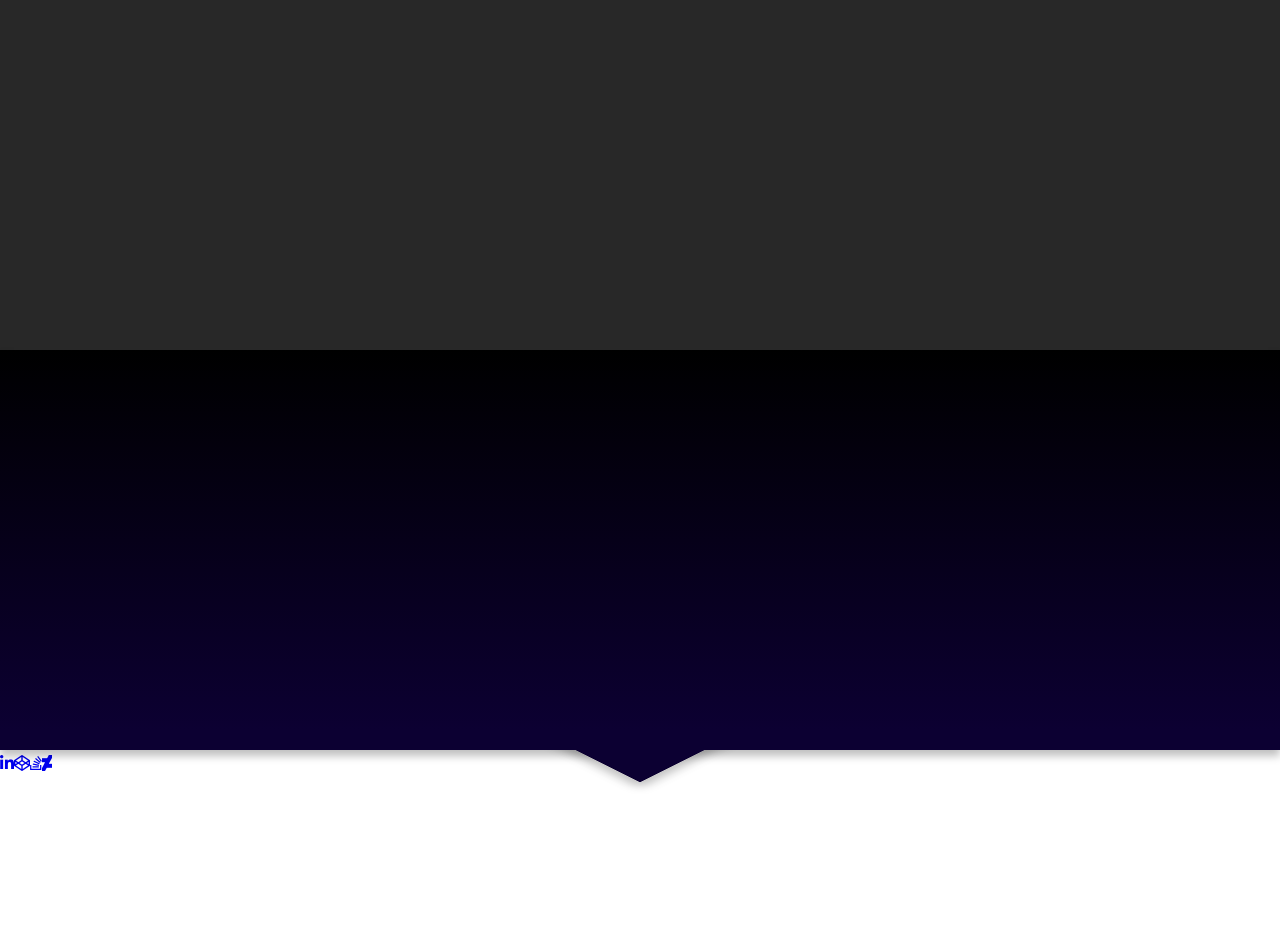
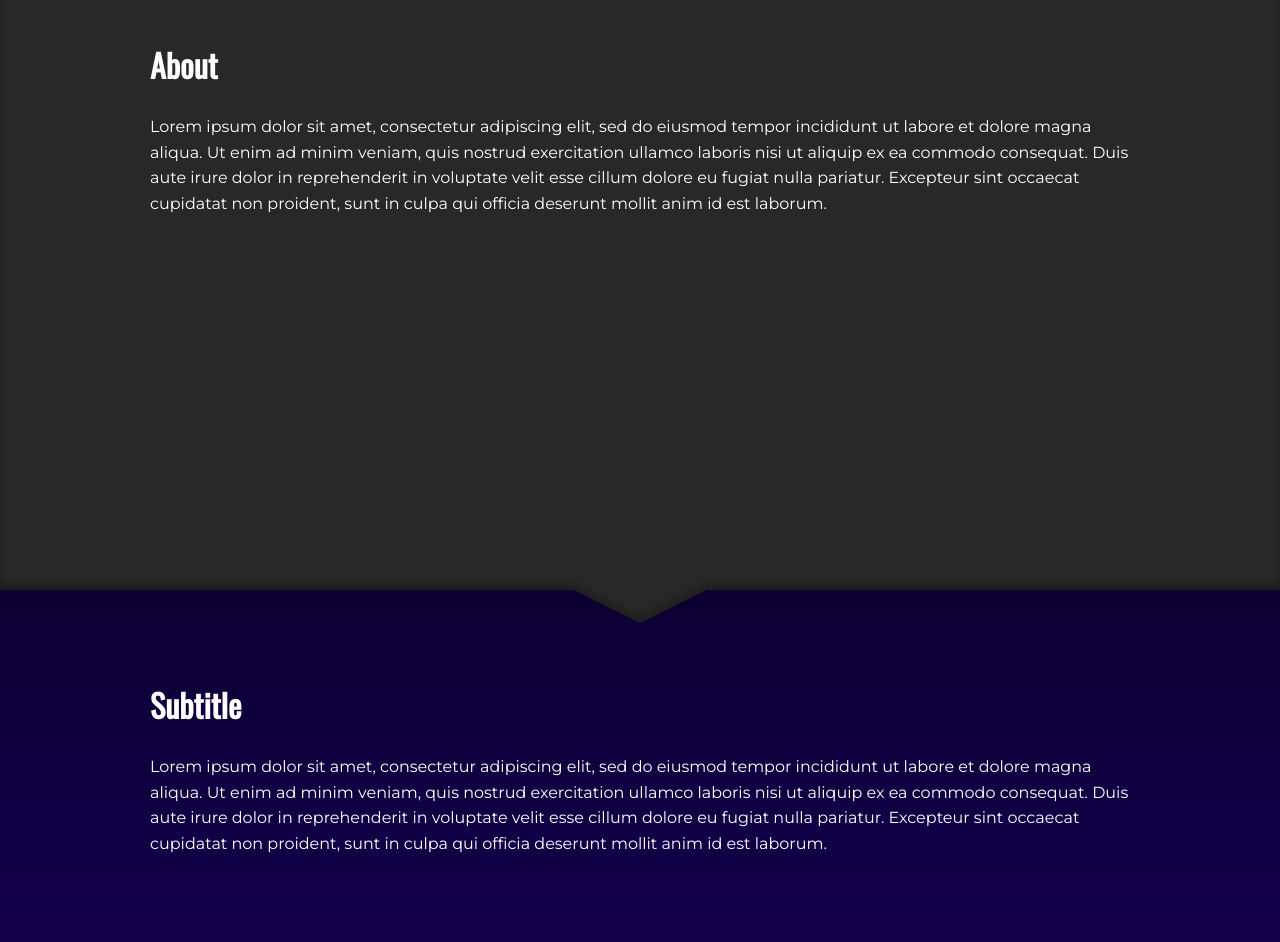
Before and after one commit to warkentien2/warkentien2, a React (Create React App) app: page / in a window 1280 px wide. Shown: the part 730-1672 px from the top of the page. Before the commit the page ends 1640 px from the top, so only its background shows below. Built offline with nearby package versions, Linux system fonts and the light colour scheme.

Commit message:
Create inset sections

```diff
--- a/public/index.html
+++ b/public/index.html
@@ -25,7 +25,7 @@
       Learn how to configure a non-root public URL by running `npm run build`.
     -->
     <link rel="stylesheet" href="https://use.fontawesome.com/releases/v5.8.1/css/all.css" integrity="sha384-50oBUHEmvpQ+1lW4y57PTFmhCaXp0ML5d60M1M7uH2+nqUivzIebhndOJK28anvf" crossorigin="anonymous">
-    <link href="https://fonts.googleapis.com/css?family=Oswald|Nanum+Pen+Script&display=swap" rel="stylesheet">
+    <link href="https://fonts.googleapis.com/css?family=Montserrat|Oswald|Nanum+Pen+Script&display=swap" rel="stylesheet">
     <title>React App</title>
   </head>
   <body>
--- a/src/App.js
+++ b/src/App.js
@@ -39,17 +39,31 @@ function App() {
           </React.Suspense>
         </section>
         <section id="animation" className="section section--second">
-
+          <div className="container">
+            <h2>About</h2>
+            <p>Lorem ipsum dolor sit amet, consectetur adipiscing elit, sed do eiusmod tempor incididunt ut labore et dolore magna aliqua.
+              Ut enim ad minim veniam, quis nostrud exercitation ullamco laboris nisi ut aliquip ex ea commodo consequat. Duis aute irure
+              dolor in reprehenderit in voluptate velit esse cillum dolore eu fugiat nulla pariatur. Excepteur sint occaecat cupidatat non
+              proident, sunt in culpa qui officia deserunt mollit anim id est laborum.</p>
+          </div>
         </section>
         <section id="projects" className="section section--third">
-
+          <div className="container">
+            <h2>Subtitle</h2>
+            <p>Lorem ipsum dolor sit amet, consectetur adipiscing elit, sed do eiusmod tempor incididunt ut labore et dolore magna aliqua.
+              Ut enim ad minim veniam, quis nostrud exercitation ullamco laboris nisi ut aliquip ex ea commodo consequat. Duis aute irure
+              dolor in reprehenderit in voluptate velit esse cillum dolore eu fugiat nulla pariatur. Excepteur sint occaecat cupidatat non
+              proident, sunt in culpa qui officia deserunt mollit anim id est laborum.</p>
+          </div>
         </section>
         <footer id="contact" className="footer">
-          <div>
-            <a href="https://www.linkedin.com/in/warkentien2/" target="_blank" className="ml-1 mr-1 rt-3"><i className="fab fa-linkedin-in"></i></a>
-            <a href="https://codepen.io/warkentien2/" target="_blank" className="ml-1 mr-1 rt-3"><i className="fab fa-codepen"></i></a>
-            <a href="https://stackoverflow.com/users/4714084/warkentien2?tab=profile" target="_blank" className="ml-1 mr-1 rt-3"><i className="fab fa-stack-overflow"></i></a>
-            <a href="https://www.deviantart.com/warkentien2/gallery/" target="_blank" className="ml-1 mr-1 rt-3"><i className="fab fa-deviantart"></i></a>
+          <div className="container">
+            <div>
+              <a href="https://www.linkedin.com/in/warkentien2/" target="_blank" className="ml-1 mr-1 rt-3"><i className="fab fa-linkedin-in"></i></a>
+              <a href="https://codepen.io/warkentien2/" target="_blank" className="ml-1 mr-1 rt-3"><i className="fab fa-codepen"></i></a>
+              <a href="https://stackoverflow.com/users/4714084/warkentien2?tab=profile" target="_blank" className="ml-1 mr-1 rt-3"><i className="fab fa-stack-overflow"></i></a>
+              <a href="https://www.deviantart.com/warkentien2/gallery/" target="_blank" className="ml-1 mr-1 rt-3"><i className="fab fa-deviantart"></i></a>
+            </div>
           </div>
         </footer>
       </main>
--- a/src/components/Tarantula/index.js
+++ b/src/components/Tarantula/index.js
@@ -309,7 +309,7 @@ function Tarantula({isMobile}) {
       .set(wait.current, { autoAlpha: 0 }, 'setup')
 
       .addLabel('motion-1', 'setup+=0.01')
-      .to(wait.current, 1.5, { yoyo: true, yoyoEase: true, repeat: 3, ease: Power1.easeIn, autoAlpha: 0.25 }, 'motion-1')
+      .to(wait.current, 1.5, { yoyo: true, yoyoEase: true, repeat: 3, ease: Power1.easeIn, autoAlpha: 0.5 }, 'motion-1')
       .to(tarantulaWrapper.current, 0.5, { autoAlpha: 1, ease: Power2.easeIn }, 'motion-1')
 
       // walk cycle
--- a/src/styles/css/index.css
+++ b/src/styles/css/index.css
@@ -4,7 +4,16 @@
   width: 100%;
   min-height: 100vh;
   background: white;
-  font-family: Oswald, sans-serif;
+  font-family: Montserrat, sans-serif;
+}
+
+h1,
+h2,
+h3,
+h4,
+h5,
+h6 {
+  font-family: Oswald, Helvetica, sans-serif;
 }
 
 .main {
@@ -44,20 +53,27 @@
 
 .section {
   position: relative;
-  min-height: 50vh;
-  box-shadow: 0 0.75vh 1vh rgba(0, 0, 0, 0.25);
-  z-index: 1;
+  min-height: 80vh;
+  box-shadow: 0 0.75vh 1vh rgba(0, 0, 0, 0.375);
+  color: #fff;
+  z-index: 4;
+}
+.section h2 {
+  font-size: 2em;
+}
+.section p {
+  line-height: 1.6em;
 }
 .section::before {
   position: absolute;
   content: "";
-  width: 10vw;
-  height: 10vw;
-  left: 45vw;
-  bottom: -4vw;
+  width: 8vw;
+  height: 8vw;
+  left: 46vw;
+  bottom: -3.8vw;
   background: #0c0032;
   transform: rotateX(60deg) rotateZ(45deg);
-  box-shadow: 1vh 1vh 1.75vh rgba(0, 0, 0, 0.25);
+  box-shadow: 1vh 1vh 1.75vh rgba(0, 0, 0, 0.375);
   z-index: -2;
 }
 .section::after {
@@ -71,25 +87,17 @@
   z-index: -1;
 }
 @media screen and (max-aspect-ratio: 100/101) {
-  .section {
-    height: 80vh;
-  }
   .section::before {
-    position: absolute;
-    content: "";
     width: 40vw;
     height: 40vw;
     left: 30vw;
-    bottom: -16vw;
-    background: #0c0032;
-    transform: rotateX(60deg) rotateZ(45deg);
-    box-shadow: 2vh 2vh 1vh #222;
+    bottom: -19vw;
   }
 }
 
 .hero {
   height: 85vh;
-  z-index: 2;
+  z-index: 4;
 }
 @media screen and (max-aspect-ratio: 100/101) {
   .hero {
@@ -221,24 +229,52 @@
   color: #3500d3;
 }
 
-.section--second::before, .section--second::after {
+.section--second {
   background: #282828;
+  z-index: 3;
+  box-shadow: inset 0 -0.75vh 1vh rgba(0, 0, 0, 0.25) !important;
+}
+.section--second::before {
+  background: #282828;
+  box-shadow: inset -1vh -1vh 1.75vh rgba(0, 0, 0, 0.25) !important;
+}
+.section--second::after {
+  background: none;
+}
+
+.section--third {
+  z-index: 2;
+}
+.section--third::after {
+  background: linear-gradient(0deg, #190061 5%, #0c0032 100%);
+}
+.section--third::before {
+  background: #190061;
 }
 
 .footer {
   position: relative;
   min-height: 20vh;
+  background: #C9C8D0;
+  z-index: 1;
 }
 
 .handwritten {
   font-family: "Nanum Pen Script", cursive;
 }
 
+.container {
+  margin: 0 auto;
+  padding: 4em 0;
+  width: 86%;
+  max-width: 980px;
+}
+
 .tarantula-wrapper {
   position: absolute;
   width: 90vh;
   height: 90vh;
-  left: calc(100vw - 100vh);
+  left: calc(100vw - 95vh);
   top: auto;
   bottom: -21vh;
   font-size: 1.08vh;
@@ -250,7 +286,7 @@
 .tarantula-wrapper .tarantula__info {
   position: absolute;
   top: 35%;
-  right: 5%;
+  right: 10%;
   font-size: 3.5em;
   text-align: center;
   opacity: 0.75;
@@ -271,8 +307,7 @@
   width: 100%;
   height: 100%;
   color: #fff !important;
-  font-size: 5em;
-  text-transform: uppercase;
+  font-size: 3.5em;
 }
 .tarantula-wrapper .tarantula__wait span {
   position: absolute;
--- a/src/styles/scss/_App.scss
+++ b/src/styles/scss/_App.scss
@@ -8,7 +8,16 @@ $highlighted: #3500d3;
   width: 100%;
   min-height: 100vh;
   background: white;
-  font-family: Oswald, sans-serif;
+  font-family: Montserrat, sans-serif;
+}
+
+h1,
+h2,
+h3,
+h4,
+h5,
+h6 {
+  font-family: Oswald, Helvetica, sans-serif;
 }
 
 .main {
@@ -55,22 +64,31 @@ $highlighted: #3500d3;
 .section {
   $shadowUnit: 0.25vh;
 
+  h2 {
+    font-size: 2em;
+  }
+
+  p {
+    line-height: 1.6em;
+  }
+
   position: relative;
-  min-height: 50vh;
-  box-shadow: 0 3 * $shadowUnit 4 * $shadowUnit rgba(0, 0, 0, 0.25);
-  z-index: 1;
+  min-height: 80vh;
+  box-shadow: 0 3 * $shadowUnit 4 * $shadowUnit rgba(0, 0, 0, 0.375);
+  color: #fff;
+  z-index: 4;
 
   &::before {
-    $size: 5vw;
+    $size: 4vw;
     position: absolute;
     content: '';
     width: 2 * $size;
     height: 2 * $size;
     left: 50vw - $size;
-    bottom: $size / -1.25;
+    bottom: $size * -0.95;
     background: $bgArrow;
     transform: rotateX(60deg) rotateZ(45deg);
-    box-shadow: 4 * $shadowUnit 4 * $shadowUnit 7 * $shadowUnit rgba(0, 0, 0, 0.25);
+    box-shadow: 4 * $shadowUnit 4 * $shadowUnit 7 * $shadowUnit rgba(0, 0, 0, 0.375);
     z-index: -2;
   }
 
@@ -86,19 +104,12 @@ $highlighted: #3500d3;
   }
 
   @media screen and (max-aspect-ratio: 100/101) {
-    height: 80vh;
-
     &::before {
       $size: 20vw;
-      position: absolute;
-      content: '';
       width: 2 * $size;
       height: 2 * $size;
       left: 50vw - $size;
-      bottom: $size / -1.25;
-      background: $bgArrow;
-      transform: rotateX(60deg) rotateZ(45deg);
-      box-shadow: 2vh 2vh 1vh #222;
+      bottom: $size * -0.95;
     }
   }
 }
@@ -106,7 +117,7 @@ $highlighted: #3500d3;
 .hero {
   $color: #fff;
   height: 85vh;
-  z-index: 2;
+  z-index: 4;
 
   @media screen and (max-aspect-ratio: 100/101) {
     height: 80vh;
@@ -239,18 +250,48 @@ $highlighted: #3500d3;
 
 .section--second {
   $bg: #282828;
+  $shadowUnit: 0.25vh;
+  background: $bg;
+  z-index: 3;
 
-  &::before,
+  box-shadow: inset 0 -3 * $shadowUnit 4 * $shadowUnit rgba(0, 0, 0, 0.25) !important;
+
+  &::before {
+    background: $bg;
+    box-shadow: inset -4 * $shadowUnit -4 * $shadowUnit 7 * $shadowUnit rgba(0, 0, 0, 0.25) !important;
+  }
+
   &::after {
-    background: $bg;
+    background: none;
+  }
+}
+
+.section--third {
+  z-index: 2;
+
+  &::after {
+    background: linear-gradient(0deg, #190061 5%, #0c0032 100%);
+  }
+
+  &::before {
+    background: #190061;
   }
 }
 
 .footer {
   position: relative;
   min-height: 20vh;
+  background: #C9C8D0;
+  z-index: 1;
 }
 
 .handwritten {
   font-family: 'Nanum Pen Script', cursive;
 }
+
+.container {
+  margin: 0 auto;
+  padding: 4em 0;
+  width: 86%;
+  max-width: 980px;
+}
```
Also changed, not shown: src/styles/scss/_Tarantula.scss (+3 -4 lines), 1 other file (tests, documents, lock files or other folders).
